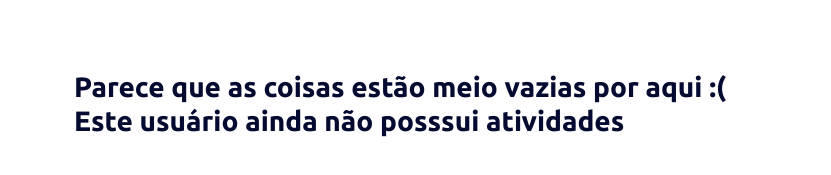
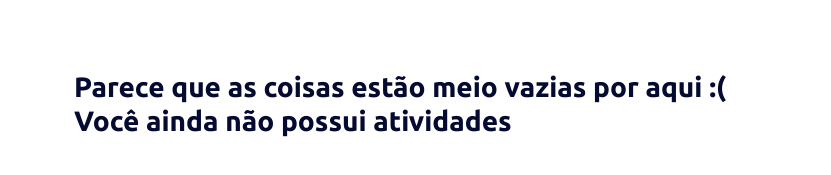
Before and after one commit to hiagoindalecio/Brain, a React (Create React App) app in the folder web/: page /profile/1 in a window 1280 px wide. Shown: the part 675-850 px from the top of the page, without its empty margins (0-831 px from the left). Built offline with nearby package versions, Linux system fonts and the light colour scheme; no server answers.

Commit message:
Fixing layout

```diff
--- a/web/src/pages/ProfileView/index.tsx
+++ b/web/src/pages/ProfileView/index.tsx
@@ -34,7 +34,12 @@ const ProfileView: React.FC = () => {
             <div style={{ padding: 50 }} key={'user-actJa'}>
                 <h3>
                     Parece que as coisas estão meio vazias por aqui :( <br/>
-                    Este usuário ainda não posssui atividades
+                    {
+                        user?.id as unknown as string !== userFound?.cod ?
+                        'Este usuário ainda não posssui atividades'
+                        :
+                        'Você ainda não possui atividades'
+                    }
                 </h3>
             </div>
         ]
@@ -78,7 +83,12 @@ const ProfileView: React.FC = () => {
                             <div style={{ padding: 50 }} key={'user-actJa'}>
                                 <h3>
                                     Parece que as coisas estão meio vazias por aqui :( <br/>
-                                    Este usuário ainda não posssui atividades
+                                        {
+                                            user?.id as unknown as string !== userFound?.cod ?
+                                            'Este usuário ainda não posssui atividades'
+                                            :
+                                            'Você ainda não possui atividades'
+                                        }
                                 </h3>
                             </div>
                         ]
@@ -91,28 +101,28 @@ const ProfileView: React.FC = () => {
             if (userFound) {
                 if(userFound?.points as number < 50) {
                     setLevel(
-                        <div className="level-user">
+                        <div className="level-userProfile">
                             <h2 className="levelText">Beginner</h2>
                             <img src={Beginner} className="img-level" alt="Beginner"/>
                         </div>
                     );
                 } else if (userFound?.points as number >= 50 && userFound?.points as number < 150) {
                     setLevel(
-                        <div className="level-user">
+                        <div className="level-userProfile">
                             <h2 className="levelText">Medium</h2>
                             <img src={Medium} className="img-level" alt="Medium"/>
                         </div>
                     );
                 } else if (userFound?.points as number >= 150 && userFound?.points as number < 300) {
                     setLevel(
-                        <div className="level-user">
+                        <div className="level-userProfile">
                             <h2 className="levelText">Master</h2>
                             <img src={Master} className="img-level" alt="Master"/>
                         </div>
                     );
                 } else if (userFound?.points as number >= 300) {
                     setLevel(
-                        <div className="level-user">
+                        <div className="level-userProfile">
                             <h2 className="levelText">Master Blaster</h2>
                             <img src={MasterBlaster} className="img-level" alt="Master Blaster"/>
                         </div>
@@ -124,7 +134,7 @@ const ProfileView: React.FC = () => {
         getUserSelected();
         getActivity();
         getLevel();
-    }, [params, findByCod, getActivityByUser, userFound]);
+    }, [params, findByCod, getActivityByUser, userFound, user?.id]);
 
     function back() {
         history.push("/");
@@ -170,7 +180,7 @@ const ProfileView: React.FC = () => {
                     </div>
                     <small>{userFound?.email}</small>
                     {
-                        user &&
+                        user && user.id !== userFound?.cod &&
                         <>
                         <br />
                         <button className="add-friend btn btn-primary btn-sm" >
--- a/web/src/pages/ProfileView/styles.css
+++ b/web/src/pages/ProfileView/styles.css
@@ -18,7 +18,7 @@
   margin-top: 33px;
 }
 
-.level-user {
+.level-userProfile {
   text-align: end;
   margin-top: -104px;
 }
--- a/web/src/subpages/NotesList/index.tsx
+++ b/web/src/subpages/NotesList/index.tsx
@@ -8,10 +8,10 @@ const NotesList: React.FC<{notesResponse: Array<NotesData>}> = ({notesResponse})
     const [isModalVsisble, setIsModalVisible] = useState(false);
     const [screen, setScreen] = useState<Array<JSX.Element>>([
         <div style={{ padding: 50 }}>
-            <h1>
+            <h3>
                 Parece que você ainda não possui notas salvas :( <br/>
                 Vamos lá, adicione uma nova nota!
-            </h1>
+            </h3>
         </div>
     ]);
 
```
Also changed, not shown: 1 other file (tests, documents, lock files or other folders).
